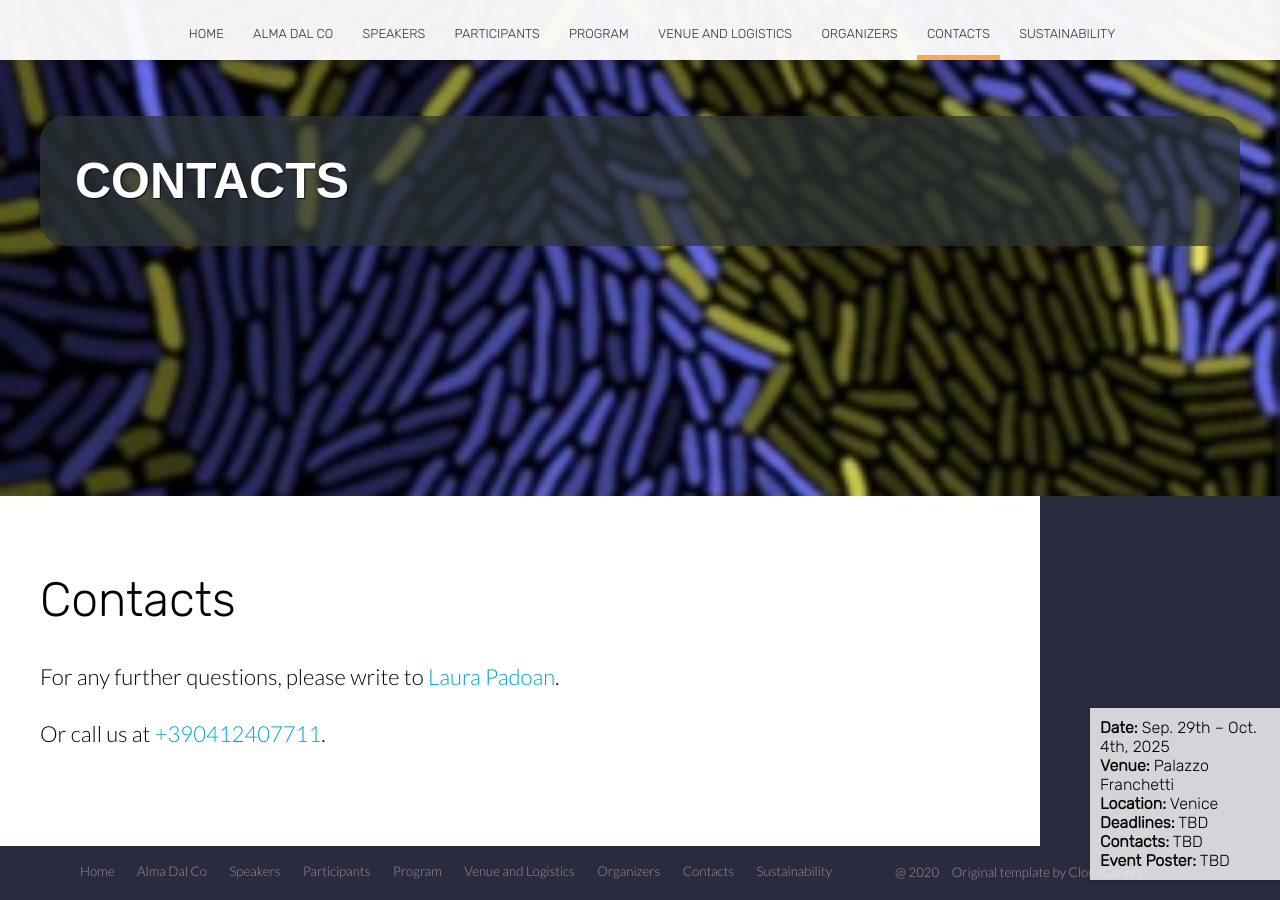
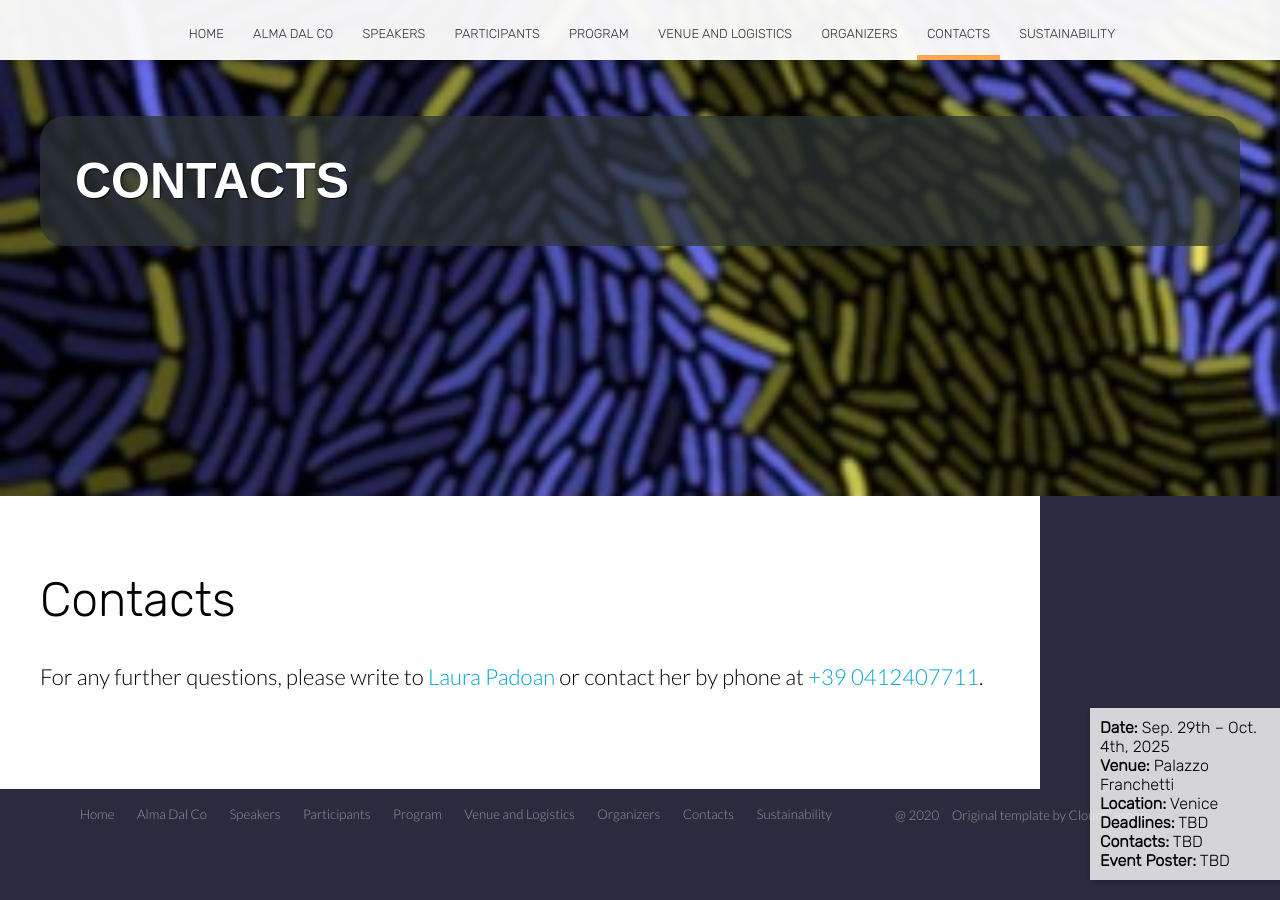
Before and after one commit to almadalcoschool/almadalcoschool.github.io, a Jekyll site: the page built from contacts.html, in a window 1280 px wide and 900 px high, scrolled down 134 px. Built offline with Jekyll 4.4.1, drawn with Linux system fonts in a browser that asks for light colours; nearby versions of some CDN libraries.

Commit message:
contacts updated

```diff
--- a/contacts.html
+++ b/contacts.html
@@ -90,8 +90,8 @@ image: /images/home/paper_natEcoEvol2020.jpg
 		<div class="container flex">
 			<div class="text">
 				<h2 class="editable">Contacts</h2>
-				<p>For any further questions, please write to <a href="mailto:laura.padoan@istitutoveneto.it">Laura Padoan</a>.</p>
-				<p>Or call us at <a href="tel:+390412407711">+390412407711</a>.</p>
+				<p>For any further questions, please write to <a href="mailto:laura.padoan@istitutoveneto.it">Laura Padoan</a> or
+					contact her by phone at <a href="tel:+390412407711">+39 0412407711</a>.</p>
 			</div>
 		</div>
 	</section>
```
